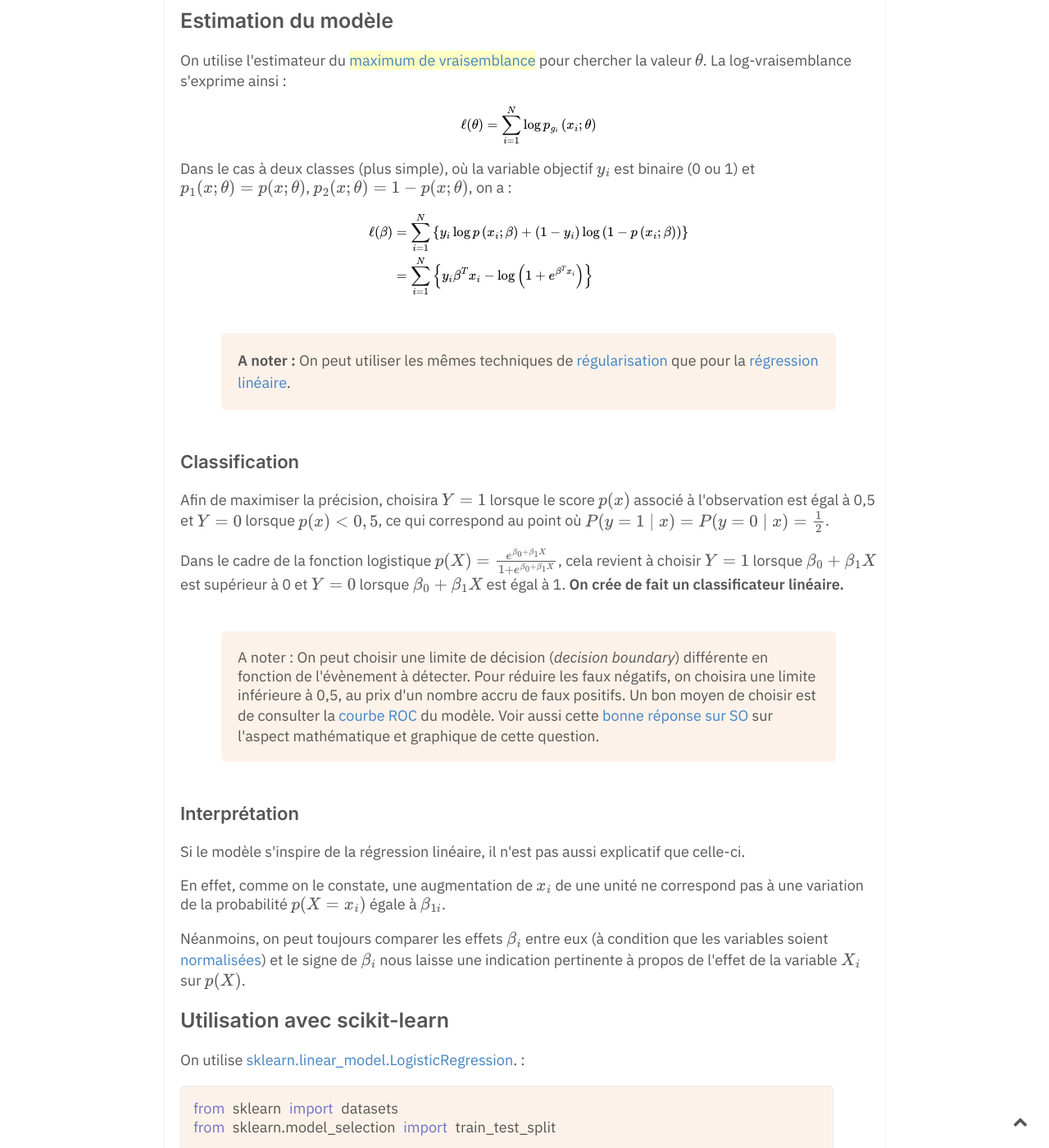
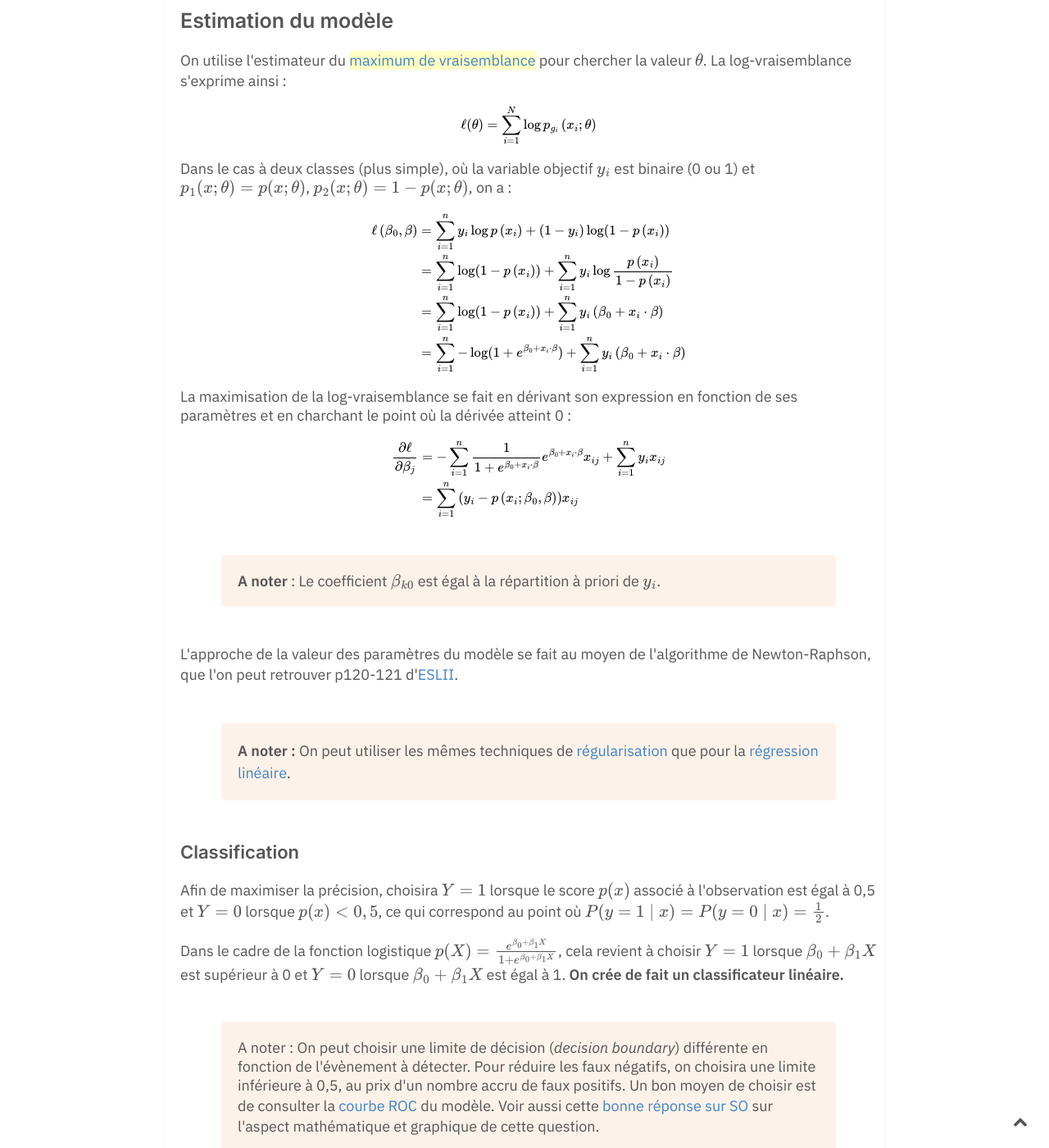
Before and after one commit to Maxence-L/arboretum.link, a Jekyll site: the page built from _notes/Régression logistique.md, in a window 1280 px wide and 1400 px high, scrolled down 2189 px. Shown: the whole window at 82% size. Built offline with Jekyll 4.4.1, drawn with Linux system fonts in a browser that asks for light colours; formulas are drawn with MathJax 3.

Commit message:
Update Régression logistique.md

```diff
--- a/_notes/Régression logistique.md
+++ b/_notes/Régression logistique.md
@@ -87,11 +87,25 @@ Dans le cas à deux classes (plus simple), où la variable objectif $y_i$ est bi
 
 $$
 \begin{aligned}
-\ell(\beta) &=\sum_{i=1}^{N}\left\{y_{i} \log p\left(x_{i} ; \beta\right)+\left(1-y_{i}\right) \log \left(1-p\left(x_{i} ; \beta\right)\right)\right\} \\
-&=\sum_{i=1}^{N}\left\{y_{i} \beta^{T} x_{i}-\log \left(1+e^{\beta^{T} x_{i}}\right)\right\}
+\ell\left(\beta_{0}, \beta\right) &=\sum_{i=1}^{n} y_{i} \log p\left(x_{i}\right)+\left(1-y_{i}\right) \log(1-p\left(x_{i}\right)) \\
+&=\sum_{i=1}^{n} \log(1-p\left(x_{i}\right))+\sum_{i=1}^{n} y_{i} \log \frac{p\left(x_{i}\right)}{1-p\left(x_{i}\right)} \\
+&=\sum_{i=1}^{n} \log(1-p\left(x_{i}\right))+\sum_{i=1}^{n} y_{i}\left(\beta_{0}+x_{i} \cdot \beta\right) \\
+&=\sum_{i=1}^{n}-\log(1+e^{\beta_{0}+x_{i} \cdot \beta})+\sum_{i=1}^{n} y_{i}\left(\beta_{0}+x_{i} \cdot \beta\right)
 \end{aligned}
 $$
 
+La maximisation de la log-vraisemblance se fait en dérivant son expression en fonction de ses paramètres et en charchant le point où la dérivée atteint 0 :
+
+$$
+\begin{aligned}
+\frac{\partial \ell}{\partial \beta_{j}} &=-\sum_{i=1}^{n} \frac{1}{1+e^{\beta_{0}+x_{i} \cdot \beta}} e^{\beta_{0}+x_{i} \cdot \beta} x_{i j}+\sum_{i=1}^{n} y_{i} x_{i j} \\
+&=\sum_{i=1}^{n}\left(y_{i}-p\left(x_{i} ; \beta_{0}, \beta\right)\right) x_{i j}
+\end{aligned}
+$$
+
+> **A noter** : Le coefficient $\beta_{k0}$ est égal à la répartition à priori de $y_i$.
+
+L'approche de la valeur des paramètres du modèle se fait au moyen de l'algorithme de Newton-Raphson, que l'on peut retrouver p120-121 d'[ESLII](https://web.stanford.edu/~hastie/Papers/ESLII.pdf).
 
 > **A noter :** On peut utiliser les mêmes techniques de [[Régularisation\|régularisation]] que pour la [[Régression linéaire\|régression linéaire]].
 
```
